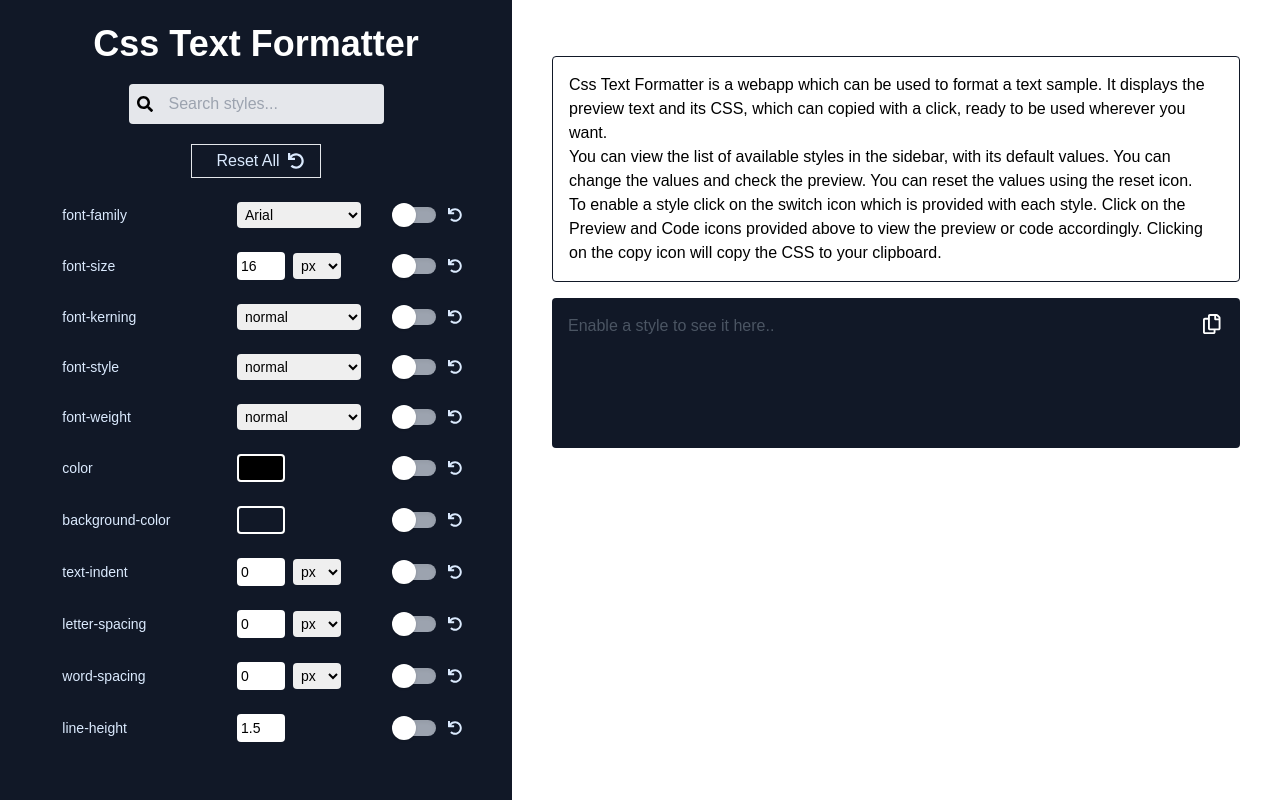
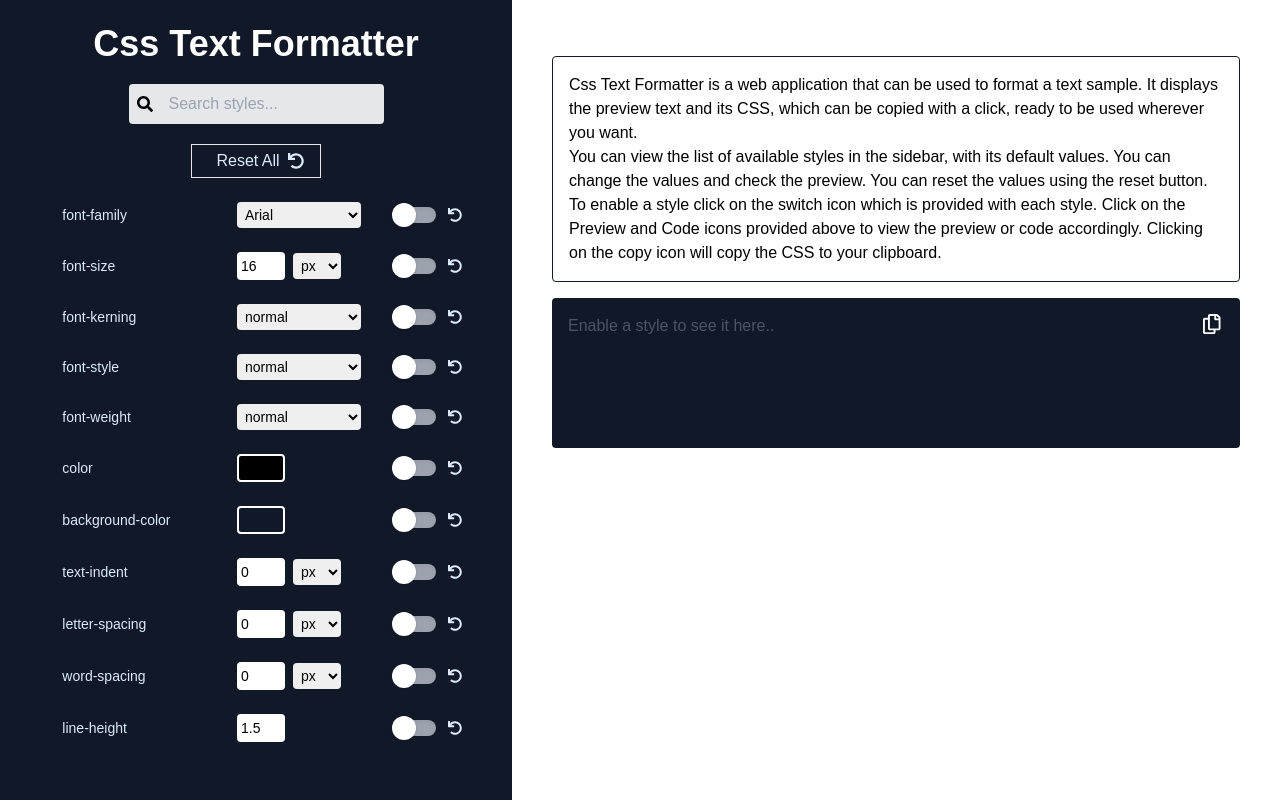
Before and after one commit to abhi12123/csstextformatter-v2, a React (Create React App) app: page / in a window 1280 px wide. Built offline with nearby package versions, Linux system fonts and the light colour scheme.

Commit message:
text improved

```diff
--- a/src/components/CodeAndPreview.js
+++ b/src/components/CodeAndPreview.js
@@ -84,12 +84,12 @@ export default function CodeAndPreview() {
           }`}
           style={cssStyle}
         >
-          Css Text Formatter is a webapp which can be used to format a text
-          sample. It displays the preview text and its CSS, which can copied
-          with a click, ready to be used wherever you want.
+          Css Text Formatter is a web application that can be used to format a
+          text sample. It displays the preview text and its CSS, which can be
+          copied with a click, ready to be used wherever you want.
           <br /> You can view the list of available styles in the sidebar, with
           its default values. You can change the values and check the preview.
-          You can reset the values using the reset icon.
+          You can reset the values using the reset button.
           <br />
           To enable a style click on the switch icon which is provided with each
           style. Click on the Preview and Code icons provided above to view the
```
